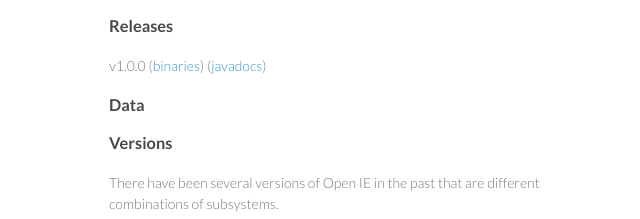
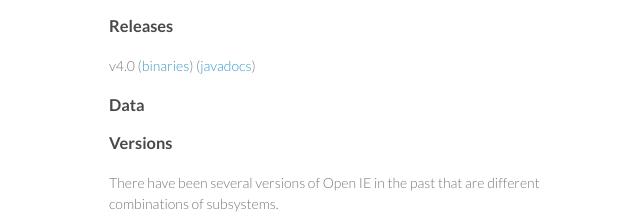
Before and after one commit to knowitall/openie, a plain HTML site: page index.html in a window 1280 px wide. Shown: the part 318-537 px from the top of the page, 461-1101 px from the left. Drawn offline with Linux system fonts and the light colour scheme.

Commit message:
Fix versions.

```diff
--- a/index.html
+++ b/index.html
@@ -46,7 +46,7 @@
 <h3>
 <a name="releases" class="anchor" href="#releases"><span class="octicon octicon-link"></span></a>Releases</h3>
 
-<p>v1.0.0 (<a href="http://knowitall.cs.washington.edu/openie/release/openie-1.0.0.jar">binaries</a>) (<a href="http://knowitall.cs.washington.edu/openie/javadoc/v1.0.0">javadocs</a>)</p>
+<p>v4.0 (<a href="http://knowitall.cs.washington.edu/openie/release/openie-4.0.jar">binaries</a>) (<a href="http://knowitall.cs.washington.edu/openie/javadoc/v4.0">javadocs</a>)</p>
 
 <h3>
 <a name="data" class="anchor" href="#data"><span class="octicon octicon-link"></span></a>Data</h3>
```
